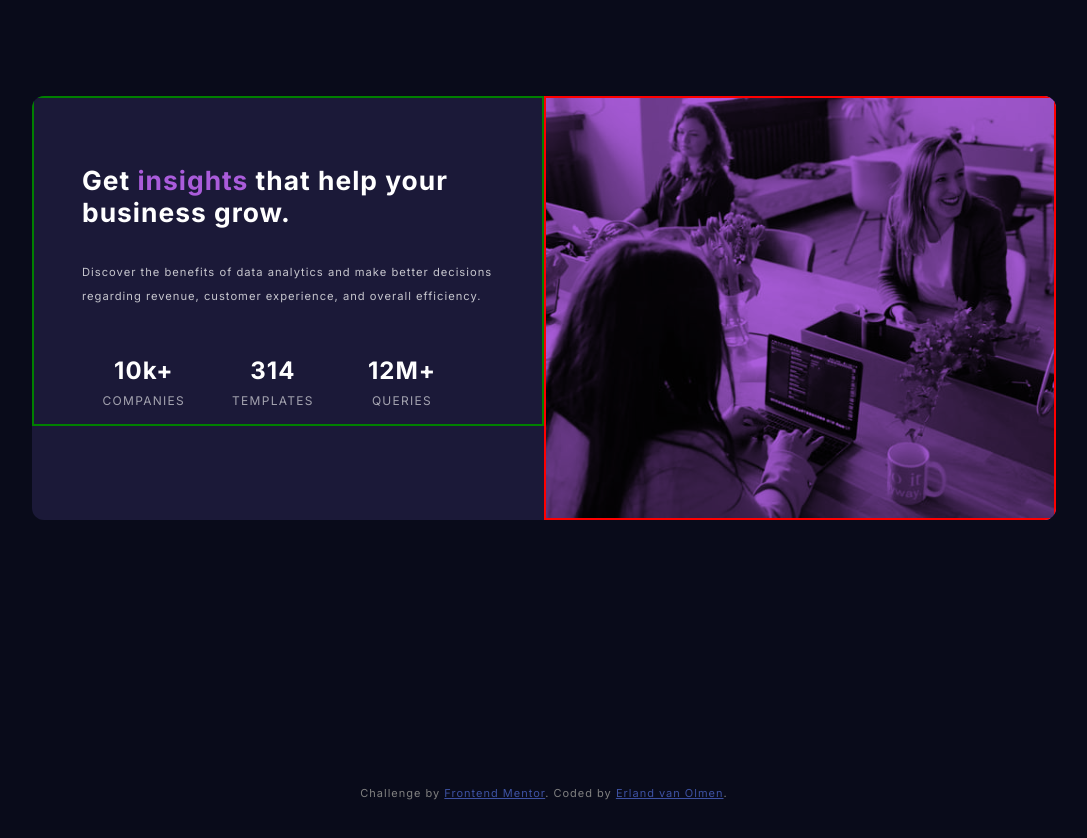
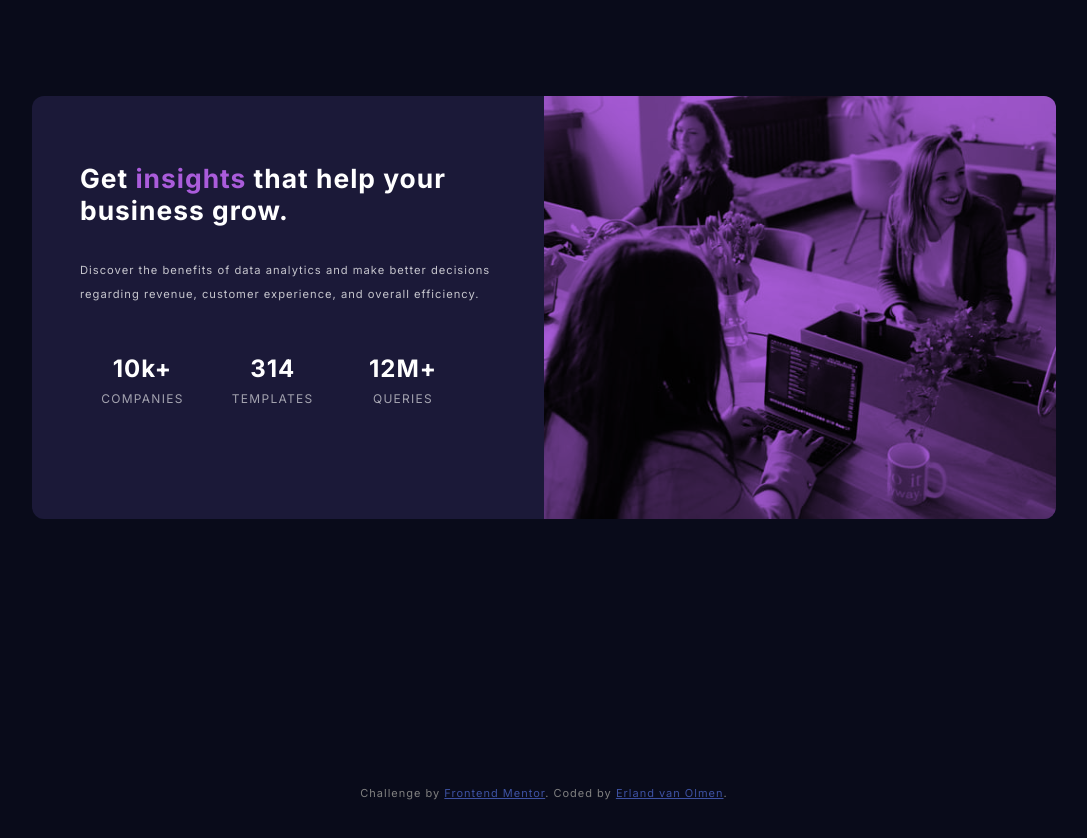
Before and after one commit to TheRealByteraver/FrontendMentor-Newbie02, a plain HTML site: page index.html in a window 1280 px wide. Shown: the whole page, without its empty margins (96-1183 px from the left). Drawn offline with Linux system fonts and the light colour scheme.

Commit message:
removed css debug code

```diff
--- a/css/style.css
+++ b/css/style.css
@@ -121,7 +121,7 @@ footer {
   }
 
   .image-container {
-    border: 2px solid red;
+    /* border: 2px solid red; */
     float: right;
     overflow: hidden;
     width: 50%;
@@ -148,16 +148,16 @@ footer {
     padding: 3rem 3rem 0 3rem;
     text-align: left;
     width: 50%;
-    border: 2px solid green;
+    /* border: 2px solid green; */
   }
 
   p {
     font-size: .7rem;
   }
 
-  .summary-element {
-    /* margin-top: 2rem; */
-  }
+  /* .summary-element {
+    margin-top: 2rem;
+  } */
 
   footer {
     position: absolute;
```
